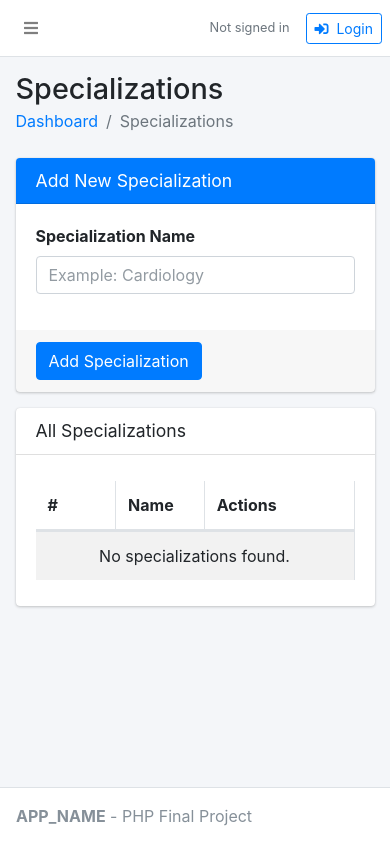
After one commit to realsamer/clinicdesk, a PHP site: the page made by views/specializations/index.php in a window 390 px wide. The commit adds this page. Run offline with PHP 8.4, Linux system fonts and the light colour scheme; the template is opened without the code that fills it, so the values that code supplies are empty; some libraries are stand-ins or nearby versions.

Commit message:
feat: add specialization management crud

```diff
--- /dev/null
+++ b/views/specializations/index.php
@@ -0,0 +1,130 @@
+<?php
+require __DIR__ . '/../partials/header.php';
+require __DIR__ . '/../partials/navbar.php';
+require __DIR__ . '/../partials/sidebar.php';
+require_once __DIR__ . '/../../core/CSRF.php';
+
+$isEditing = !empty($editItem);
+$formAction = $isEditing ? url('page=specializations&action=update') : url('page=specializations&action=store');
+$formTitle = $isEditing ? 'Edit Specialization' : 'Add New Specialization';
+$buttonText = $isEditing ? 'Update Specialization' : 'Add Specialization';
+$nameValue = $isEditing ? ($editItem['name'] ?? '') : '';
+?>
+<div class="content-wrapper">
+    <section class="content-header">
+        <div class="container-fluid">
+            <div class="row mb-2">
+                <div class="col-sm-6">
+                    <h1>Specializations</h1>
+                </div>
+                <div class="col-sm-6">
+                    <ol class="breadcrumb float-sm-right">
+                        <li class="breadcrumb-item"><a href="<?= url('page=dashboard') ?>">Dashboard</a></li>
+                        <li class="breadcrumb-item active">Specializations</li>
+                    </ol>
+                </div>
+            </div>
+        </div>
+    </section>
+
+    <section class="content">
+        <div class="container-fluid">
+            <?php require __DIR__ . '/../partials/alerts.php'; ?>
+
+            <div class="row">
+                <div class="col-md-4">
+                    <div class="card card-primary">
+                        <div class="card-header">
+                            <h3 class="card-title"><?= e($formTitle) ?></h3>
+                        </div>
+
+                        <form method="post" action="<?= e($formAction) ?>">
+                            <input type="hidden" name="csrf_token" value="<?= CSRF::generateToken() ?>">
+                            <?php if ($isEditing): ?>
+                                <input type="hidden" name="id" value="<?= (int)$editItem['id'] ?>">
+                            <?php endif; ?>
+
+                            <div class="card-body">
+                                <div class="form-group">
+                                    <label for="specialization-name">Specialization Name</label>
+                                    <input
+                                        type="text"
+                                        id="specialization-name"
+                                        name="name"
+                                        class="form-control"
+                                        value="<?= e($nameValue) ?>"
+                                        placeholder="Example: Cardiology"
+                                        required
+                                    >
+                                </div>
+                            </div>
+
+                            <div class="card-footer">
+                                <button type="submit" class="btn btn-primary"><?= e($buttonText) ?></button>
+                                <?php if ($isEditing): ?>
+                                    <a href="<?= url('page=specializations') ?>" class="btn btn-secondary">Cancel</a>
+                                <?php endif; ?>
+                            </div>
+                        </form>
+                    </div>
+                </div>
+
+                <div class="col-md-8">
+                    <div class="card">
+                        <div class="card-header">
+                            <h3 class="card-title">All Specializations</h3>
+                        </div>
+
+                        <div class="card-body table-responsive">
+                            <table class="table table-bordered table-striped datatable">
+                                <thead>
+                                    <tr>
+                                        <th style="width: 80px;">#</th>
+                                        <th>Name</th>
+                                        <th style="width: 180px;">Actions</th>
+                                    </tr>
+                                </thead>
+                                <tbody>
+                                    <?php foreach ($items as $index => $item): ?>
+                                        <tr>
+                                            <td><?= $index + 1 ?></td>
+                                            <td><?= e($item['name']) ?></td>
+                                            <td>
+                                                <a
+                                                    href="<?= url('page=specializations&action=edit&id=' . (int)$item['id']) ?>"
+                                                    class="btn btn-sm btn-info"
+                                                >
+                                                    <i class="fas fa-edit"></i> Edit
+                                                </a>
+
+                                                <form
+                                                    method="post"
+                                                    action="<?= url('page=specializations&action=delete') ?>"
+                                                    class="d-inline"
+                                                    onsubmit="return confirm('Delete this specialization?')"
+                                                >
+                                                    <input type="hidden" name="csrf_token" value="<?= CSRF::generateToken() ?>">
+                                                    <input type="hidden" name="id" value="<?= (int)$item['id'] ?>">
+                                                    <button type="submit" class="btn btn-sm btn-danger">
+                                                        <i class="fas fa-trash"></i> Delete
+                                                    </button>
+                                                </form>
+                                            </td>
+                                        </tr>
+                                    <?php endforeach; ?>
+
+                                    <?php if (empty($items)): ?>
+                                        <tr>
+                                            <td colspan="3" class="text-center">No specializations found.</td>
+                                        </tr>
+                                    <?php endif; ?>
+                                </tbody>
+                            </table>
+                        </div>
+                    </div>
+                </div>
+            </div>
+        </div>
+    </section>
+</div>
+<?php require __DIR__ . '/../partials/footer.php'; ?>
```
Also changed, not shown: controllers/SpecializationController.php (added, +144 -0 lines), index.php (+4 -3 lines), models/SpecializationModel.php (added, +62 -0 lines), README.md.
